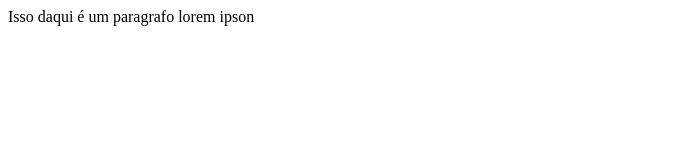
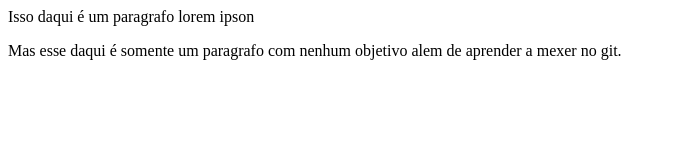
Before and after one commit to Gabrielatanasio/tarefa1.0, a plain HTML site: page index.html in a window 1280 px wide. Shown: the whole page, without its empty margins (0-676 px from the left). Drawn offline with Linux system fonts and the light colour scheme.

Commit message:
segunda versao

```diff
--- a/index.html
+++ b/index.html
@@ -6,5 +6,8 @@
     <p>Isso daqui é um paragrafo lorem ipson
 
     </p>
+    <p>
+        Mas esse daqui é somente um paragrafo com nenhum objetivo alem de aprender a mexer no git.
+    </p>
 </body>
 </html>
```
